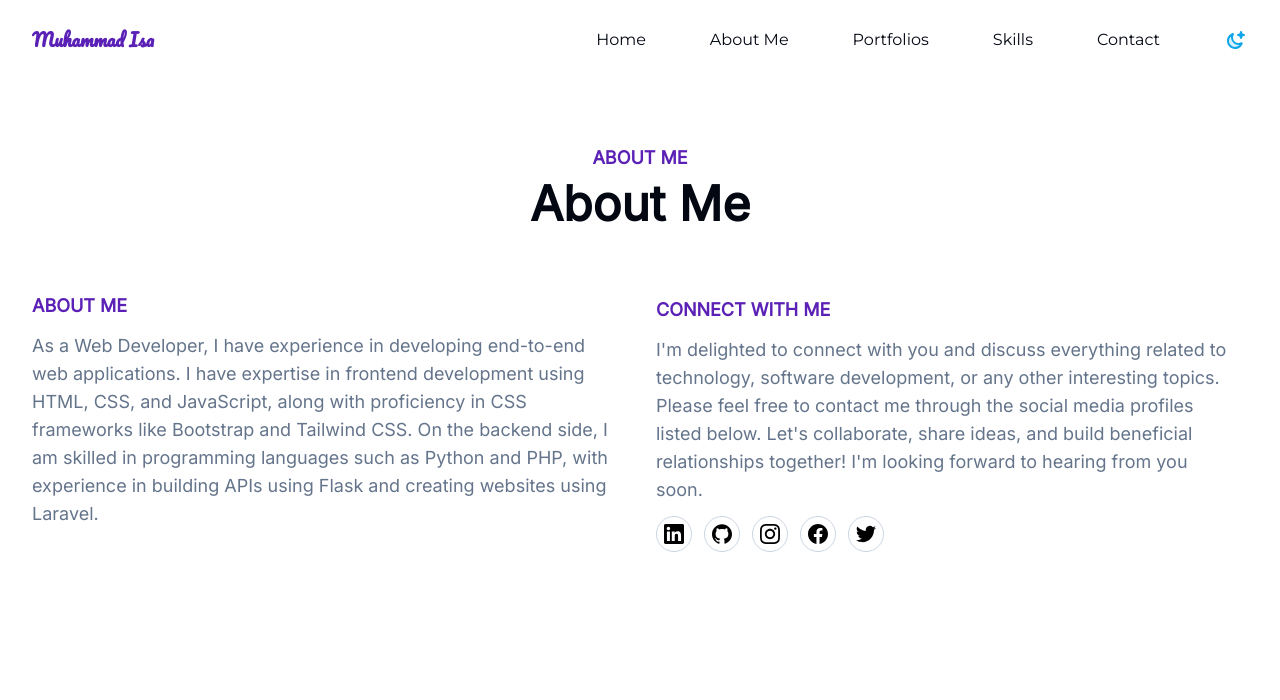
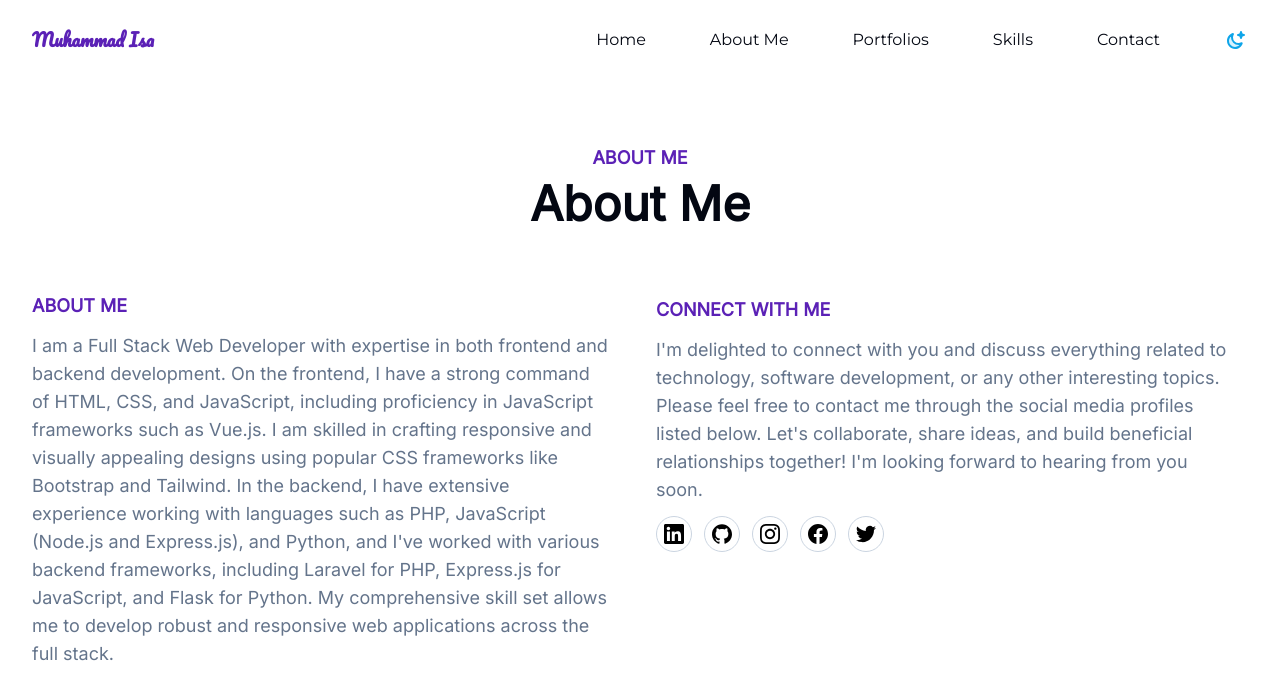
Before and after one commit to muhammadisa226/vue-portfolio, a Vue app: page /about in a window 1280 px wide. Shown: the top 700 px of the page. Built offline with nearby package versions, Linux system fonts and the light colour scheme; a small style sheet from the web is missing; what vue3-highlightjs would draw is missing.

Commit message:
update page aboutMe

```diff
--- a/src/views/AboutView.vue
+++ b/src/views/AboutView.vue
@@ -1,5 +1,5 @@
 <template>
-  <section id="aboutme" class="pt-36 pb-32 dark:bg-dark lg:max-h-screen">
+  <section id="aboutme" class="pt-36 pb-32 dark:bg-dark">
     <div class="container">
       <div class="w-full px-4">
         <div class="max-w-xl mx-auto text-center mb-16">
@@ -19,12 +19,7 @@
             About Me
           </h4>
           <p class="font-medium text-base text-secondary max-w-xl lg:text-lg">
-            As a Web Developer, I have experience in developing end-to-end web
-            applications. I have expertise in frontend development using HTML,
-            CSS, and JavaScript, along with proficiency in CSS frameworks like
-            Bootstrap and Tailwind CSS. On the backend side, I am skilled in
-            programming languages such as Python and PHP, with experience in
-            building APIs using Flask and creating websites using Laravel.
+       I am a Full Stack Web Developer with expertise in both frontend and backend development. On the frontend, I have a strong command of HTML, CSS, and JavaScript, including proficiency in JavaScript frameworks such as Vue.js. I am skilled in crafting responsive and visually appealing designs using popular CSS frameworks like Bootstrap and Tailwind. In the backend, I have extensive experience working with languages such as PHP, JavaScript (Node.js and Express.js), and Python, and I've worked with various backend frameworks, including Laravel for PHP, Express.js for JavaScript, and Flask for Python. My comprehensive skill set allows me to develop robust and responsive web applications across the full stack.
           </p>
         </div>
         <div class="w-full px-4 lg:w-1/2 mt-1">
```
